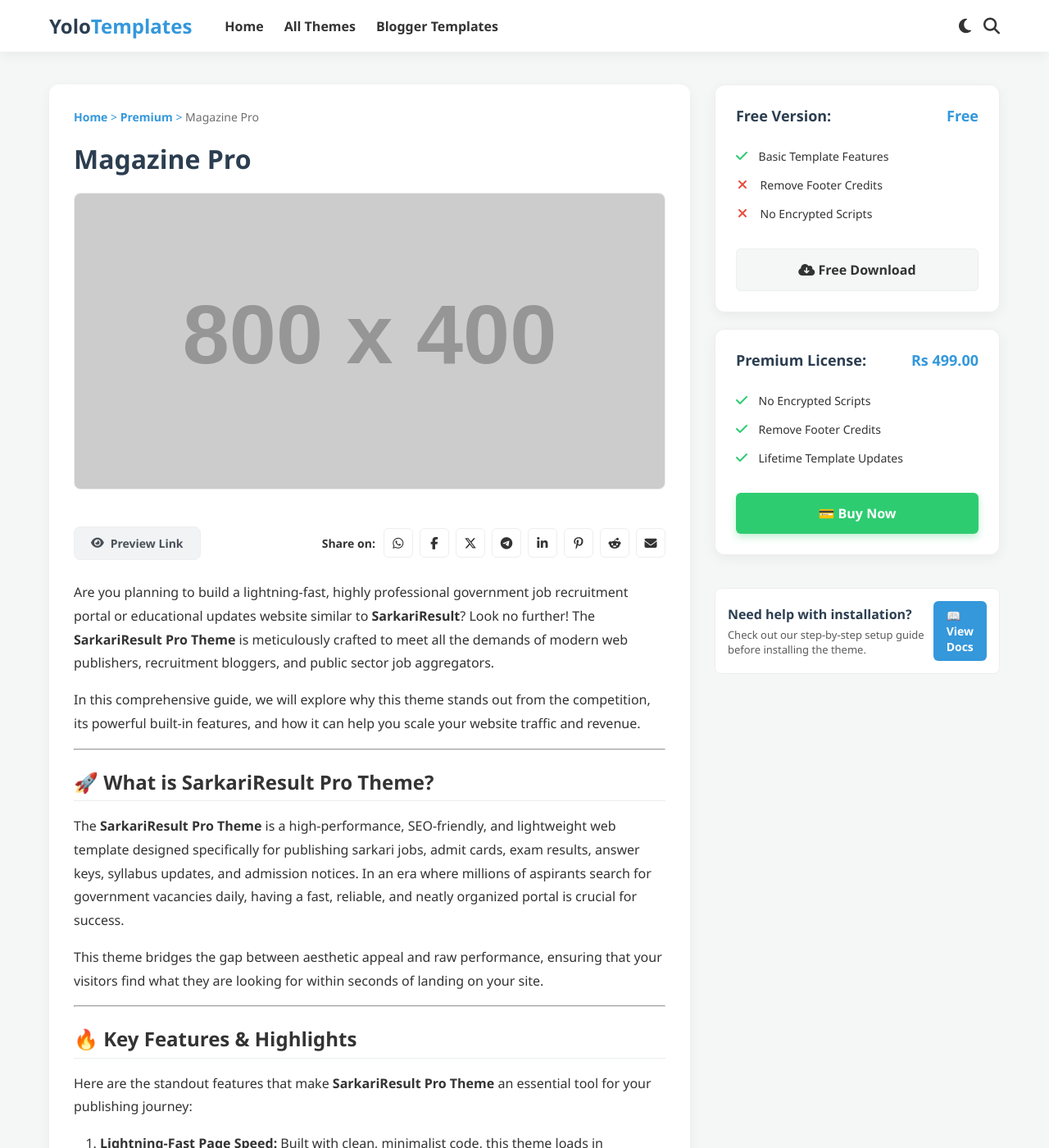
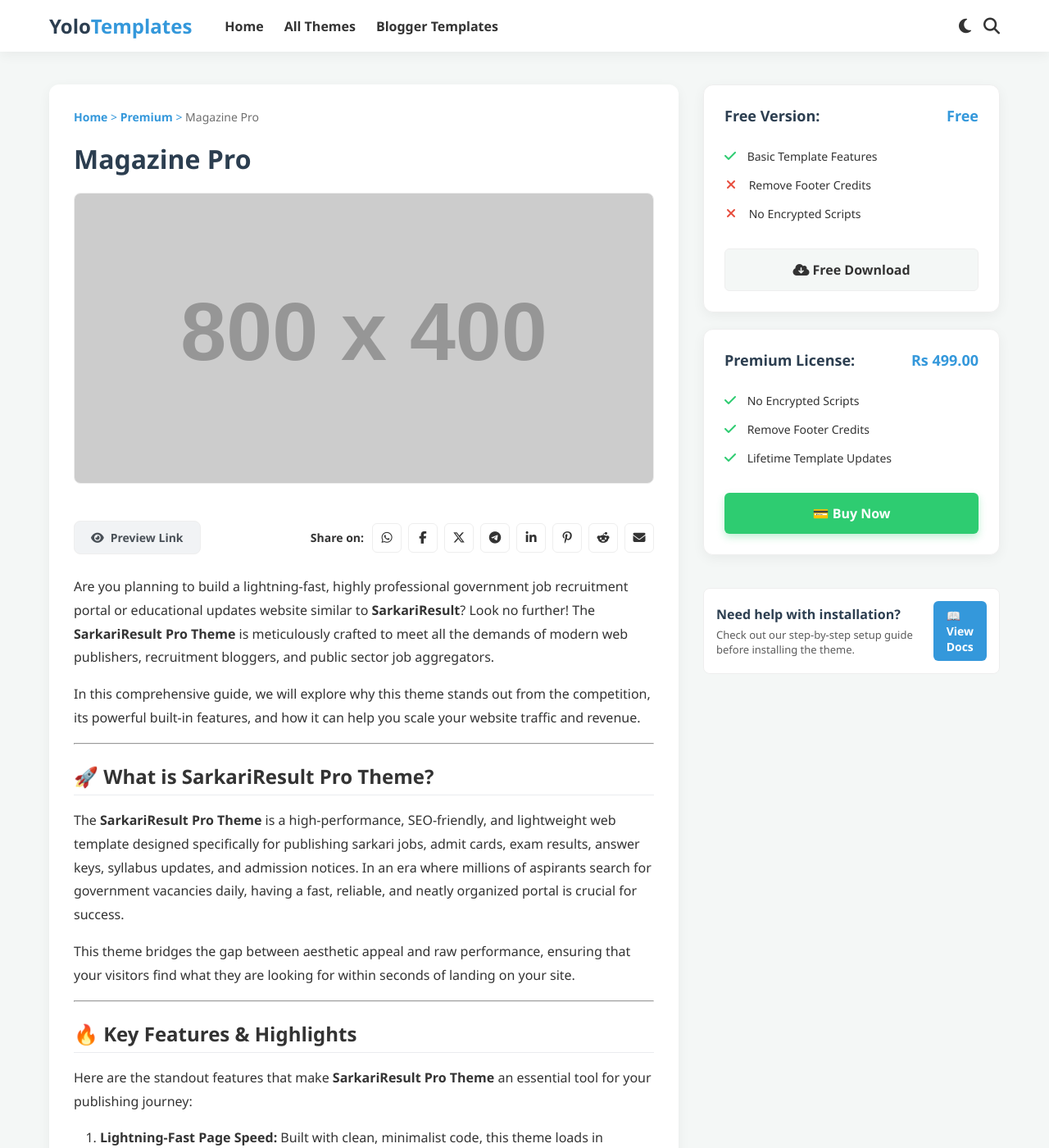
Before and after one commit to yolotemplates/yolotemplates.github.io, a Jekyll site: the page built from _posts/2026-10-30-magazine.md, in a window 1280 px wide and 1400 px high. Shown: the whole window at 82% size. Built offline with Jekyll 4.4.1, drawn with Linux system fonts in a browser that asks for light colours.

Commit message:
Update style.css

```diff
--- a/assets/css/style.css
+++ b/assets/css/style.css
@@ -3,6 +3,14 @@ body.dark-mode .post-content table { width: 100%; border-collapse: collapse; bac
 body.dark-mode .post-content th, body.dark-mode .post-content td { border: 1px solid var(--border-color); padding: 12px; text-align: left; color: var(--text-color); }
 body.dark-mode .post-content th { background-color: rgba(255, 255, 255, 0.05); color: var(--logo-color); }
 body.dark-mode .post-content tr:nth-child(even) { background-color: rgba(255, 255, 255, 0.02); }
+
+/* Prevent Content & Pricing Card Overlap */
+.single-post-wrapper { display: flex; flex-wrap: wrap; gap: 30px; align-items: flex-start; }
+.post-main { flex: 2; min-width: 300px; }
+.post-sidebar { flex: 1; min-width: 280px; display: flex; flex-direction: column; gap: 20px; position: sticky; top: 90px; }
+.pricing-card { background: var(--card-bg); border: 1px solid var(--border-color); border-radius: 12px; padding: 25px; box-shadow: 0 10px 20px var(--nav-shadow); overflow: hidden; }
+/* Mobile responsive layout */
+@media (max-width: 768px) { .single-post-wrapper { flex-direction: column; } .post-sidebar { position: static; width: 100%; } }
 
 .single-post-wrapper { display: flex; flex-wrap: wrap; gap: 30px; margin-top: 20px; align-items: flex-start; }
 .post-main { flex: 1 1 65%; background: var(--post-bg); padding: 30px; border-radius: 12px; box-shadow: 0 4px 15px var(--nav-shadow); color: var(--text-color); transition: background 0.3s, color 0.3s; }
```
